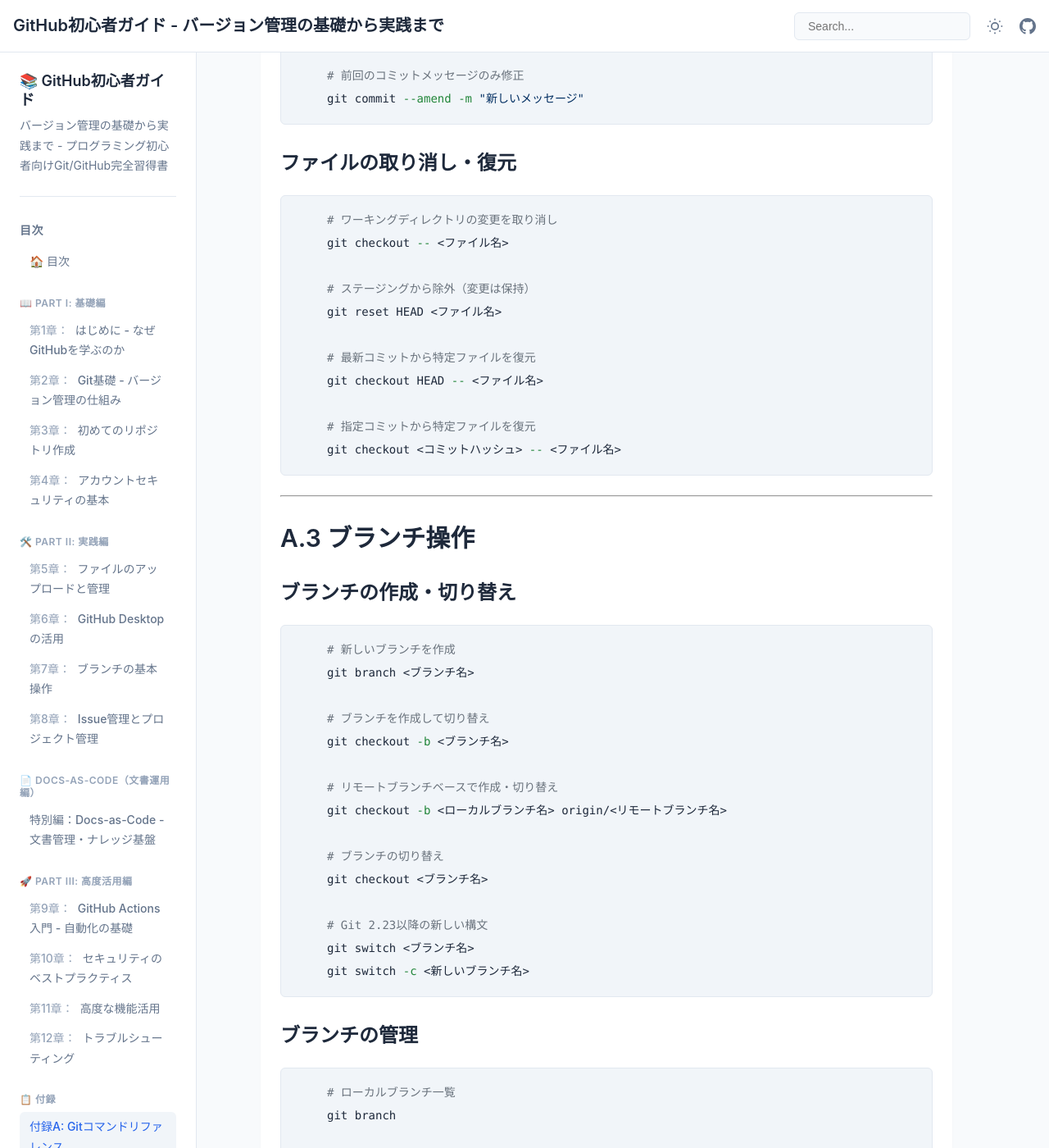
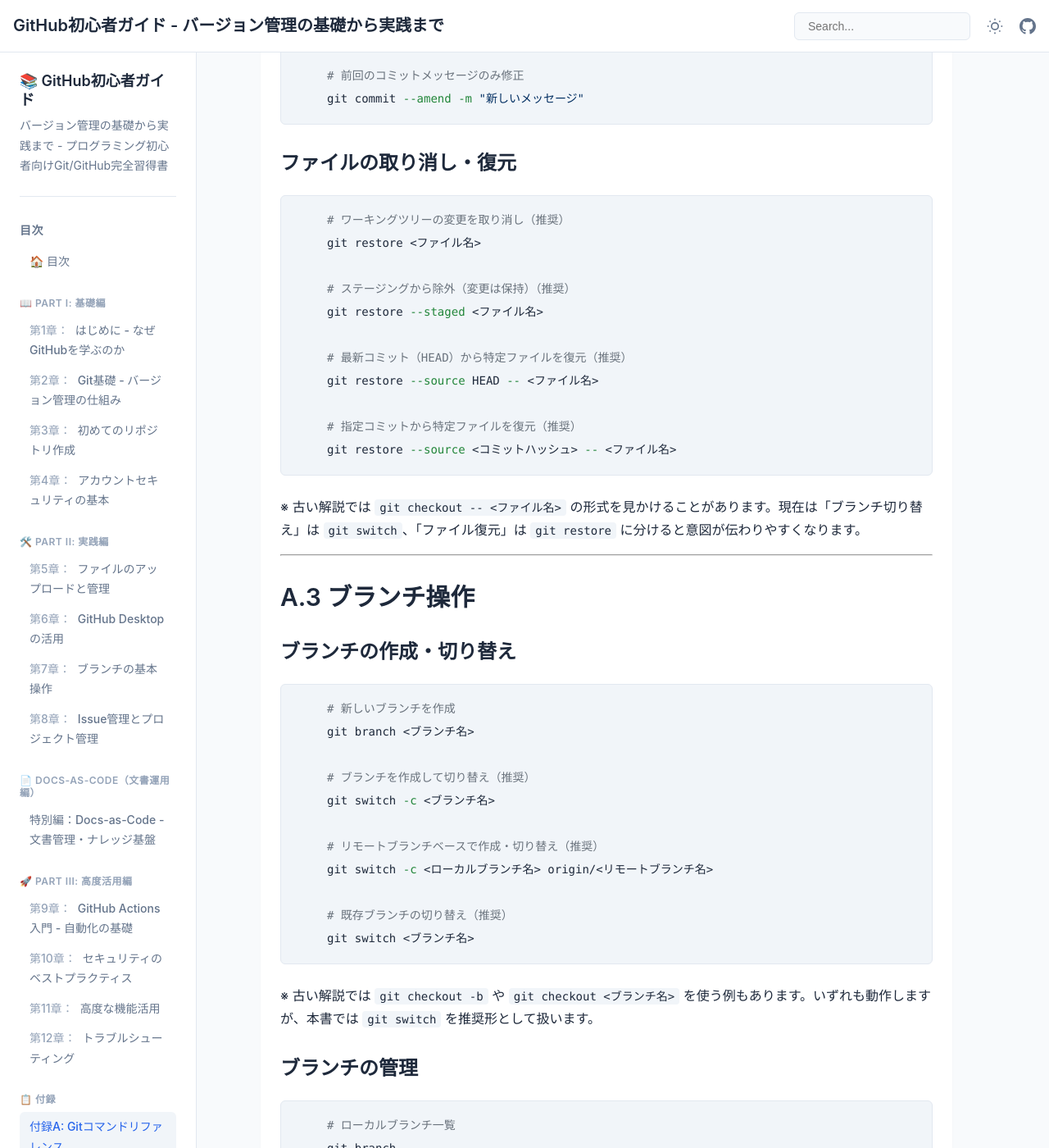
Before and after one commit to itdojp/github-guide-for-beginners-book, a Jekyll site: the page built from docs/src/appendix-git-commands-reference/index.md, in a window 1280 px wide and 1400 px high, scrolled down 2180 px. Shown: the whole window at 82% size. Built offline with Jekyll 4.4.1, drawn with Linux system fonts in a browser that asks for light colours; some of the changed text lies outside the part shown.

Commit message:
feat: 付録Aをswitch/restoreに更新（Issue #142 P2） (#146)

````diff
--- a/docs/src/appendix-git-commands-reference/index.md
+++ b/docs/src/appendix-git-commands-reference/index.md
@@ -89,18 +89,20 @@ git commit --amend -m "新しいメッセージ"
 ### ファイルの取り消し・復元
 
 ```bash
-# ワーキングディレクトリの変更を取り消し
-git checkout -- <ファイル名>
+# ワーキングツリーの変更を取り消し（推奨）
+git restore <ファイル名>
 
-# ステージングから除外（変更は保持）
-git reset HEAD <ファイル名>
+# ステージングから除外（変更は保持）（推奨）
+git restore --staged <ファイル名>
 
-# 最新コミットから特定ファイルを復元
-git checkout HEAD -- <ファイル名>
+# 最新コミット（HEAD）から特定ファイルを復元（推奨）
+git restore --source HEAD -- <ファイル名>
 
-# 指定コミットから特定ファイルを復元
-git checkout <コミットハッシュ> -- <ファイル名>
+# 指定コミットから特定ファイルを復元（推奨）
+git restore --source <コミットハッシュ> -- <ファイル名>
 ```
+
+※ 古い解説では `git checkout -- <ファイル名>` の形式を見かけることがあります。現在は「ブランチ切り替え」は `git switch`、「ファイル復元」は `git restore` に分けると意図が伝わりやすくなります。
 
 ---
 
@@ -112,19 +114,17 @@ git checkout <コミットハッシュ> -- <ファイル名>
 # 新しいブランチを作成
 git branch <ブランチ名>
 
-# ブランチを作成して切り替え
-git checkout -b <ブランチ名>
+# ブランチを作成して切り替え（推奨）
+git switch -c <ブランチ名>
 
-# リモートブランチベースで作成・切り替え
-git checkout -b <ローカルブランチ名> origin/<リモートブランチ名>
+# リモートブランチベースで作成・切り替え（推奨）
+git switch -c <ローカルブランチ名> origin/<リモートブランチ名>
 
-# ブランチの切り替え
-git checkout <ブランチ名>
+# 既存ブランチの切り替え（推奨）
+git switch <ブランチ名>
+```
 
-# Git 2.23以降の新しい構文
-git switch <ブランチ名>
-git switch -c <新しいブランチ名>
-```
+※ 古い解説では `git checkout -b` や `git checkout <ブランチ名>` を使う例もあります。いずれも動作しますが、本書では `git switch` を推奨形として扱います。
 
 ### ブランチの管理
 
@@ -496,7 +496,7 @@ git pull && git status
 git add -A && git commit -m "機能実装完了" && git push
 
 # ブランチ切り替え前の安全確認
-git status && git stash && git checkout main
+git status && git stash && git switch main
 ```
 
 ### デバッグ・調査用
````
Also changed, not shown: docs/src/chapter-git-basics/index.md (+5 -9 lines).
